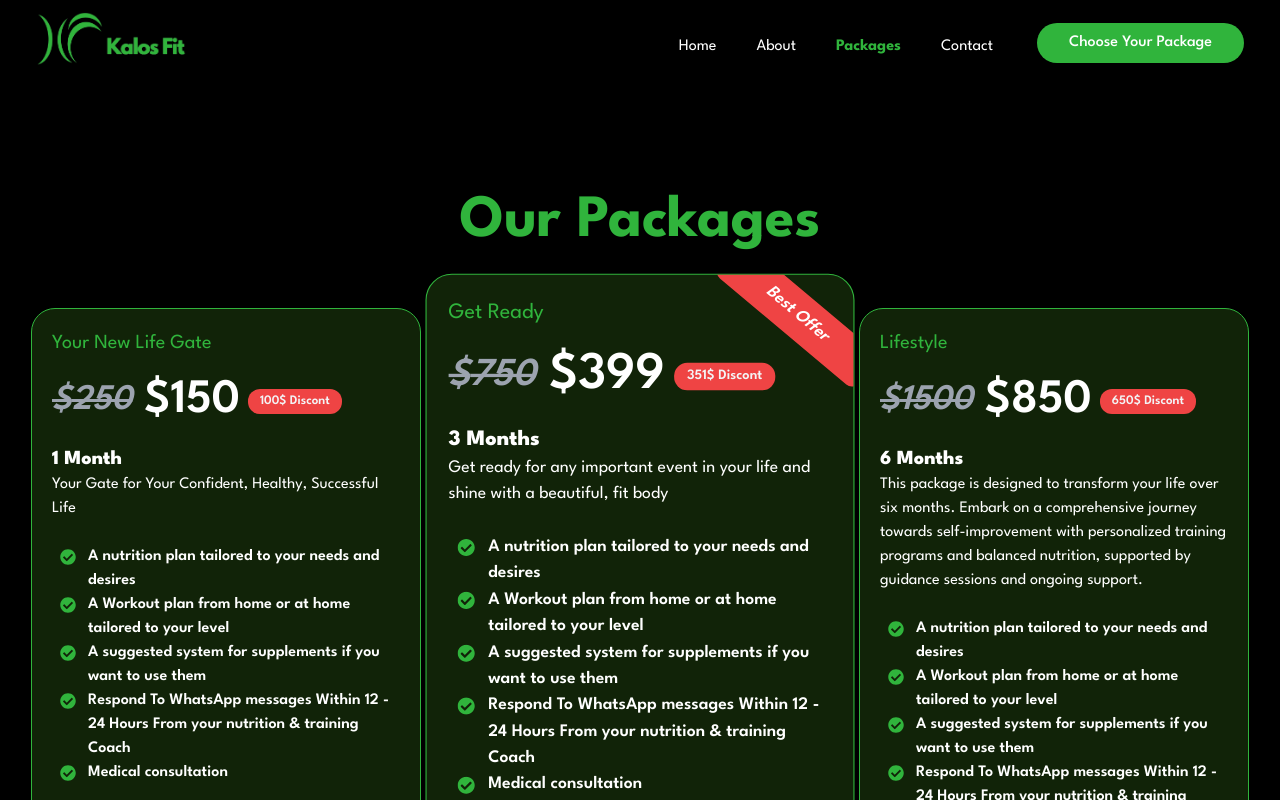
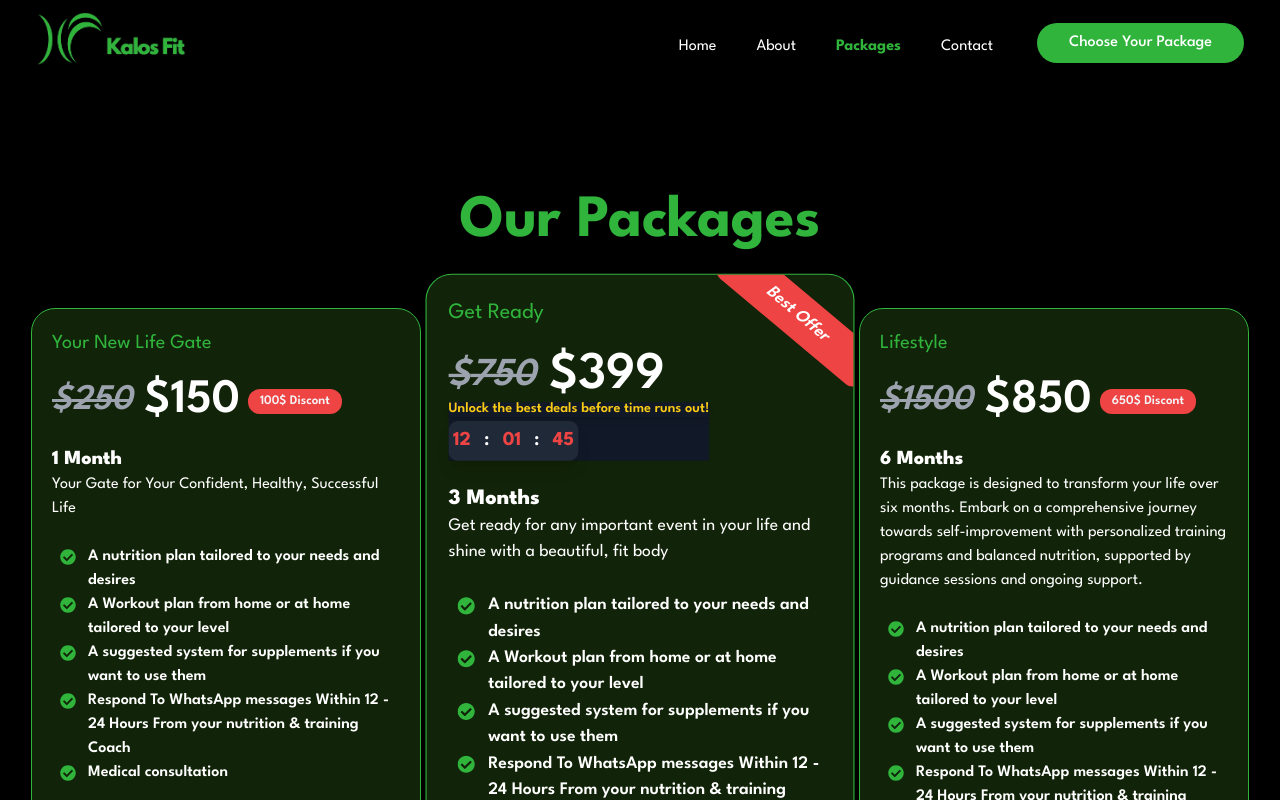
Before and after one commit to mohamed-sayed-elmahdy/kalos-fit, a Next.js app: page /packages in a window 1280 px wide. Shown: the top 800 px of the page. Built offline with nearby package versions, Linux system fonts and the light colour scheme.

Commit message:
optimize  performance

```diff
--- a/package.json
+++ b/package.json
@@ -13,6 +13,7 @@
     "@vercel/analytics": "^1.3.2",
     "@vercel/speed-insights": "^1.0.14",
     "clsx": "^2.1.1",
+    "dayjs": "^1.11.13",
     "dotenv": "^16.4.5",
     "express": "^4.19.2",
     "framer-motion": "^11.3.18",
--- /dev/null
+++ b/src/app/components/DailyTimer.jsx
@@ -0,0 +1,50 @@
+"use client"
+import  { useState, useEffect } from "react";
+
+const DailyTimer = () => {
+  const [timeLeft, setTimeLeft] = useState(getTimeLeft());
+
+  useEffect(() => {
+    const interval = setInterval(() => {
+      setTimeLeft(getTimeLeft());
+    }, 1000);
+
+    return () => clearInterval(interval);
+  }, []);
+
+  function getTimeLeft() {
+    const now = new Date();
+    const tomorrow = new Date();
+    tomorrow.setHours(24, 0, 0, 0);
+    const difference = tomorrow - now;
+
+    const hours = Math.floor((difference / (1000 * 60 * 60)) % 24);
+    const minutes = Math.floor((difference / (1000 * 60)) % 60);
+    const seconds = Math.floor((difference / 1000) % 60);
+
+    return { hours, minutes, seconds };
+  }
+
+  return (
+    <div className="flex flex-col items-start justify-start  bg-gray-900 text-white font-poppins ">
+      <h1 className="text-[13px] font-semibold text-yellow-400 mb-1 text-center shadow-md">
+        Unlock the best deals before time runs out!
+      </h1>
+      <div className="flex items-center justify-center gap-3 p-1 bg-gray-800 rounded-lg shadow-lg justify-self-start">
+        <span className="text-lg font-bold text-red-500">
+          {String(timeLeft.hours).padStart(2, "0")}
+        </span>
+        <span className="text-lg  text-white">:</span>
+        <span className="text-lg  font-bold text-red-500">
+          {String(timeLeft.minutes).padStart(2, "0")}
+        </span>
+        <span className="text-lg  text-white">:</span>
+        <span className="text-lg  font-bold text-red-500">
+          {String(timeLeft.seconds).padStart(2, "0")}
+        </span>
+      </div>
+    </div>
+  );
+};
+
+export default DailyTimer;
--- a/src/app/components/packages/Packages.jsx
+++ b/src/app/components/packages/Packages.jsx
@@ -1,8 +1,12 @@
 "use client";
 import { FaCheckCircle } from "react-icons/fa";
 import { useRouter } from "next/navigation";
-import { event } from '../../lib/gtag'; // Import the event function from gtag
+import { event } from '../../lib/gtag';
+import dynamic from "next/dynamic";
 
+const DailyTimer = dynamic(() => import("../../components/DailyTimer"), {
+  ssr: false, // Disable server-side rendering
+});
 const packages = [
   {
     name: "Your New Life Gate",
@@ -67,7 +71,7 @@ const packages = [
   },
 ];
 
-const PackageCard = ({ pkg }) => {
+const PackageCard = ({ pkg, index }) => {
   const router = useRouter();
 
   const handleButtonClick = () => {
@@ -103,7 +107,7 @@ const PackageCard = ({ pkg }) => {
         <div className="text-5xl my-5 font-semibold flex items-center justify-start flex-wrap">
           <span className="line-through text-gray-400 italic text-4xl mr-3">${pkg.oldPrice}</span>
           <span>${pkg.price}</span>
-          <span className="text-[13px] ml-2 text-gray-100 bg-red-500 py-[6px] px-3  rounded-xl"><span className="">{pkg.oldPrice - pkg.price}$ </span>Discont </span>
+         {index === 1 ? <DailyTimer /> : <span className="text-[13px] ml-2 text-gray-100 bg-red-500 py-[6px] px-3  rounded-xl"><span className="">{pkg.oldPrice - pkg.price}$ </span>Discont </span>}
         </div>
         <div className="text-xl font-extrabold">{pkg.period}</div>
         <div className="text-base">{pkg.summary}</div>
@@ -144,7 +148,7 @@ const Packages = () => (
     <h1 className="textgreen text-center text-6xl font-bold">Our Packages</h1>
     <div className="max-sm:px-1 grid grid-cols-1 md:grid-cols-2 xl:grid-cols-3 gap-2 xl:gap-6 max-sm:space-y-4 max-sm:flex-col mt-14">
       {packages.map((pkg, index) => (
-        <PackageCard key={index} pkg={pkg} />
+        <PackageCard key={index} pkg={pkg} index={index}/>
       ))}
     </div>
   </div>
```
Also changed, not shown: 1 other file (tests, documents, lock files or other folders).
